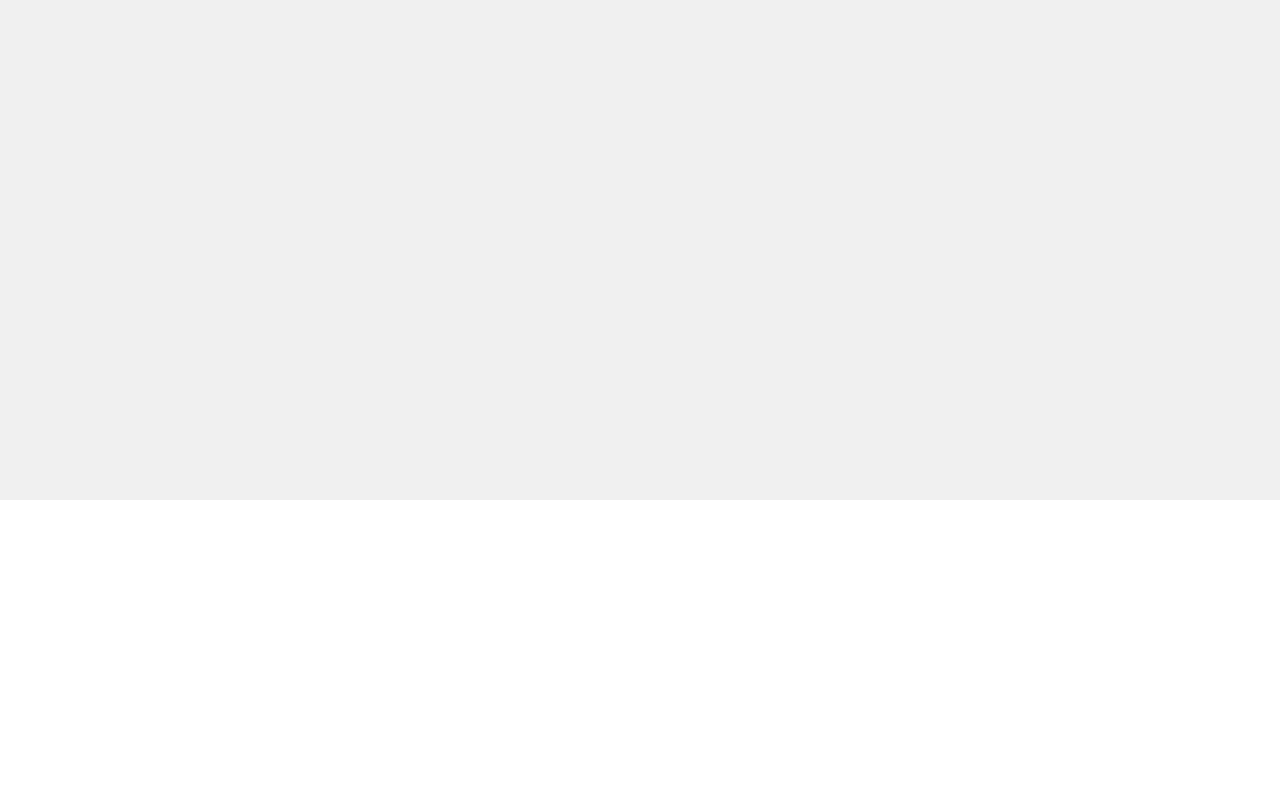
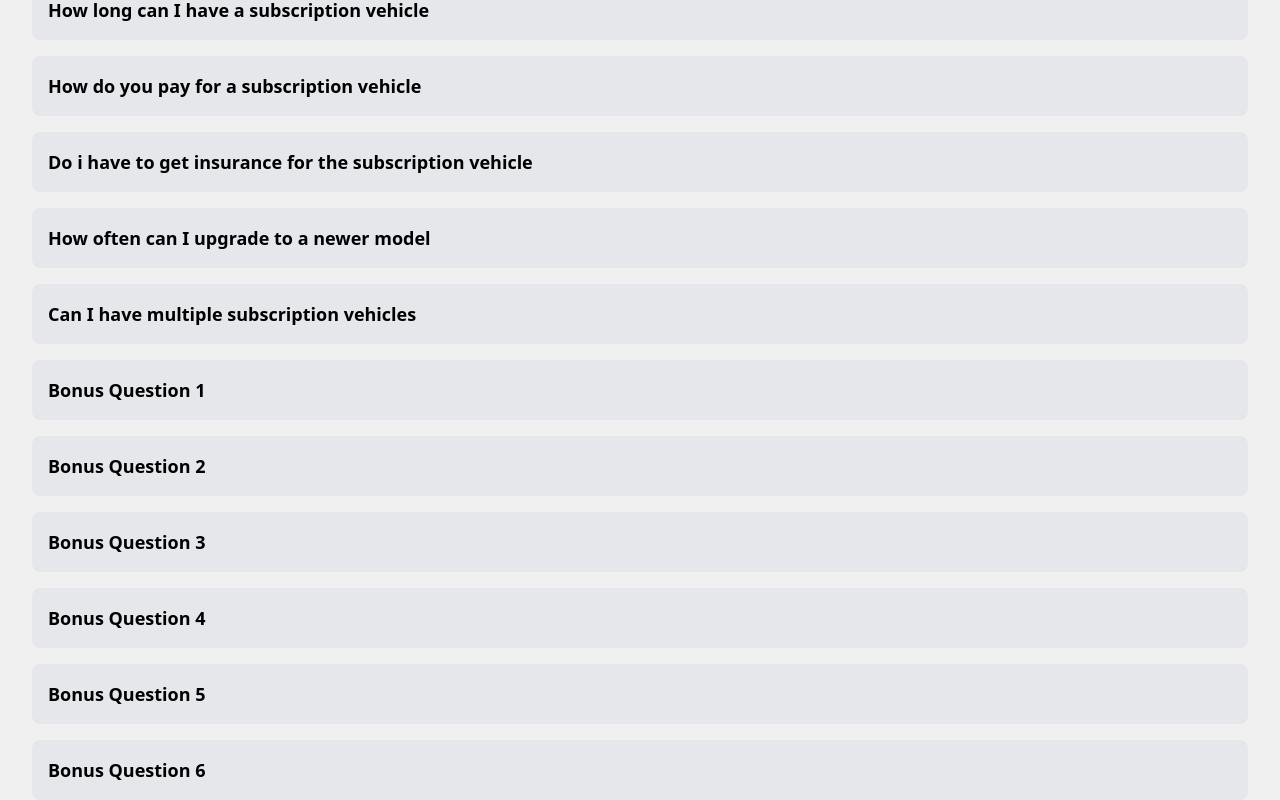
Before and after one commit to ctlaverick/RGVehicleSite, a React (Vite) app in the folder VehicleSite/: page /faq in a window 1280 px wide. Shown: the part 300-1100 px from the top of the page. Before the commit the page ends 800 px from the top, so only its background shows below. Built offline with nearby package versions, Linux system fonts and the light colour scheme.

Commit message:
Updated
added login and signup pages and the routes
added FAQ page and created extra FAQ questions so we can have more questions than whats displayed on the home page

```diff
--- a/VehicleSite/src/main.jsx
+++ b/VehicleSite/src/main.jsx
@@ -7,6 +7,9 @@ import Home from './pages/Home';
 import About from './pages/About';
 import Services from './pages/Services';
 import Contact from './pages/Contact';
+import Login from './pages/Login';
+import Signup from './pages/Signup';
+import FAQPage from './pages/FAQ';
 
 ReactDOM.createRoot(document.getElementById('root')).render(
   <React.StrictMode>
@@ -18,14 +21,17 @@ ReactDOM.createRoot(document.getElementById('root')).render(
           <Route path='/about' element={<About />} />
           <Route path='/services' element={<Services />} />
           <Route path='/contact' element={<Contact />} />
+          <Route path='/signup' element={<Signup />} />
+          <Route path='/login' element={<Login />} />
+          <Route path='/faq' element={<FAQPage />} />
           {/* <Route path='/privacy-policy' element={<PrivacyPolicy />} />
           <Route path='/cookie-policy' element={<CookiePolicy />} />
-          <Route path='/faq' element={<FAQ />} />
           <Route path='/terms-of-service' element={<TermsOfService />} />
           <Route path='/news' element={<News />} />
           <Route path='/terms-and-conditions' element={<TermsAndConditions />} />
           <Route path='/subscriptions' element={<Subscriptions />} />
-          <Route path='/accessibility' element={<Accessibility />} /> */}
+          <Route path='/accessibility' element={<Accessibility />} />
+           */}
         </Routes>
         <Components.Footer />
       </div>
--- /dev/null
+++ b/VehicleSite/src/pages/FAQ.jsx
@@ -0,0 +1,26 @@
+import React from 'react';
+import * as Components from '../components';
+import { FAQ } from './Home';
+
+const extraFAQ = { ...FAQ };  // Create a copy of FAQ to keep it separate from Home
+
+// Add extra FAQs
+extraFAQ["Bonus Question 1"] = "Bonus Answer 1";
+extraFAQ["Bonus Question 2"] = "Bonus Answer 2";
+extraFAQ["Bonus Question 3"] = "Bonus Answer 3";
+extraFAQ["Bonus Question 4"] = "Bonus Answer 4";
+extraFAQ["Bonus Question 5"] = "Bonus Answer 5";
+extraFAQ["Bonus Question 6"] = "Bonus Answer 6";
+
+const FAQPage = () => {
+    const FAQ_Entries = Object.entries(extraFAQ);
+    return (
+        <div className='p-8 text-center'>
+        {FAQ_Entries.map(([question, answer], index) => (
+            <Components.FaqDropdown key={index} question={question} answer={answer} />
+        ))}
+        </div>
+    );
+};
+
+export default FAQPage;
--- a/VehicleSite/src/pages/Home.jsx
+++ b/VehicleSite/src/pages/Home.jsx
@@ -1,6 +1,5 @@
 import React from 'react';
 import * as Components from '../components';
-import banner from "../images/BannerCar.png"
 
 const images = import.meta.glob('../images/cars/*.{jpg,jpeg,png}', { eager: true });
 const carImages = Object.entries(images).map(([path, image]) => ({
@@ -8,7 +7,7 @@ const carImages = Object.entries(images).map(([path, image]) => ({
   image: image.default
 }));
 
-const FAQ ={
+export const FAQ ={
   "What is a subscription vehicle?":"Answer 1",
   "How does a subscription vehicle Work?":"Answer 2",
   "How long can I have a subscription vehicle":"This is a really long answer to a really simple question just to be able to test the size limits of the box that this answer is put in so that it is able to be tested for different paragraphs of text, who knows if this is as long as i need it but im gonna keep typing till i think it should stop so probably right about now.",
@@ -42,7 +41,7 @@ const Home = () => {
       </div>
       <div className="w-1/2">
         <img
-          src={banner}
+          src="./src/images/BannerCar.png"
           alt="Car"
           className="max-w-full h-auto items-center"
         />
--- /dev/null
+++ b/VehicleSite/src/pages/Login.jsx
@@ -0,0 +1,12 @@
+import React from 'react';
+import * as Components from '../components';
+
+const Login = () => {
+  return (
+    <div className='p-8 text-center'>
+      <h1 className='text-3xl font-bold'>Login!</h1>
+    </div>
+  );
+};
+
+export default Login;
--- /dev/null
+++ b/VehicleSite/src/pages/Signup.jsx
@@ -0,0 +1,12 @@
+import React from 'react';
+import * as Components from '../components';
+
+const Signup = () => {
+  return (
+    <div className='p-8 text-center'>
+      <h1 className='text-3xl font-bold'>Sign-up!</h1>
+    </div>
+  );
+};
+
+export default Signup;
```
